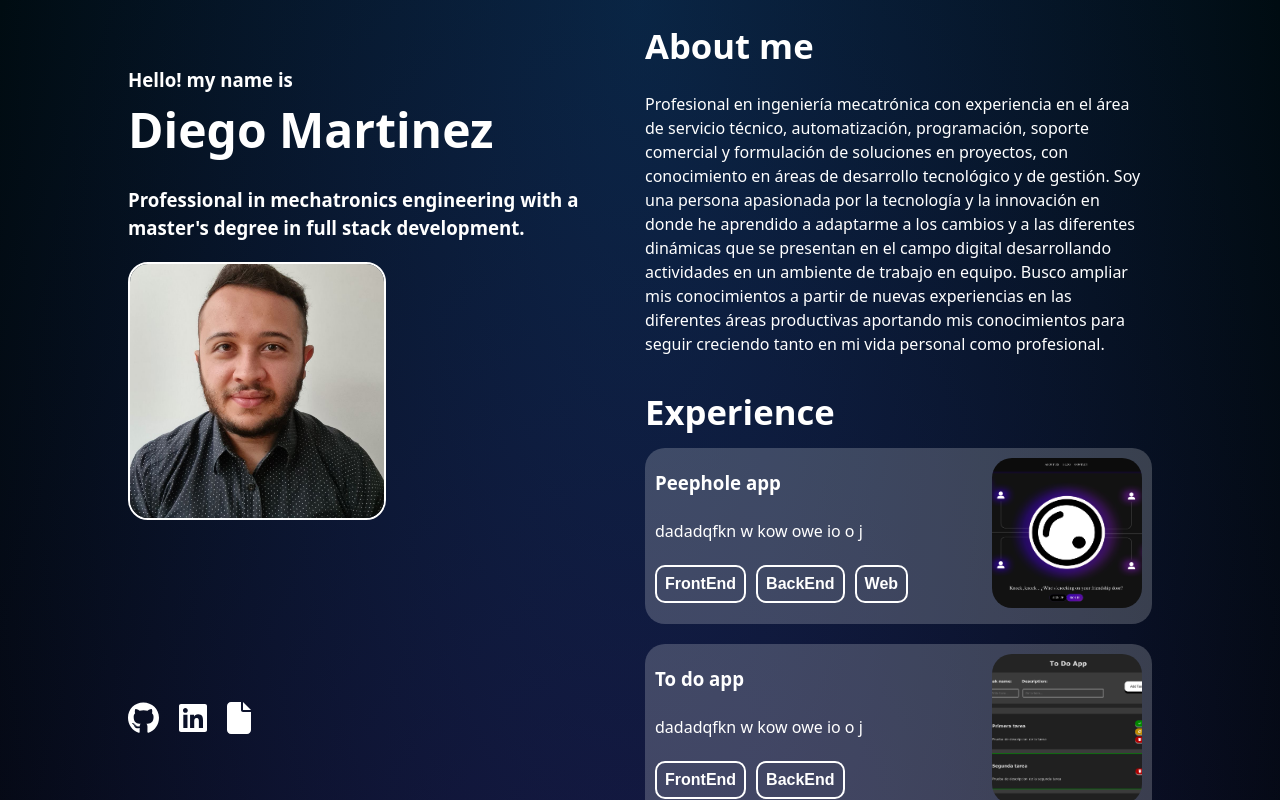
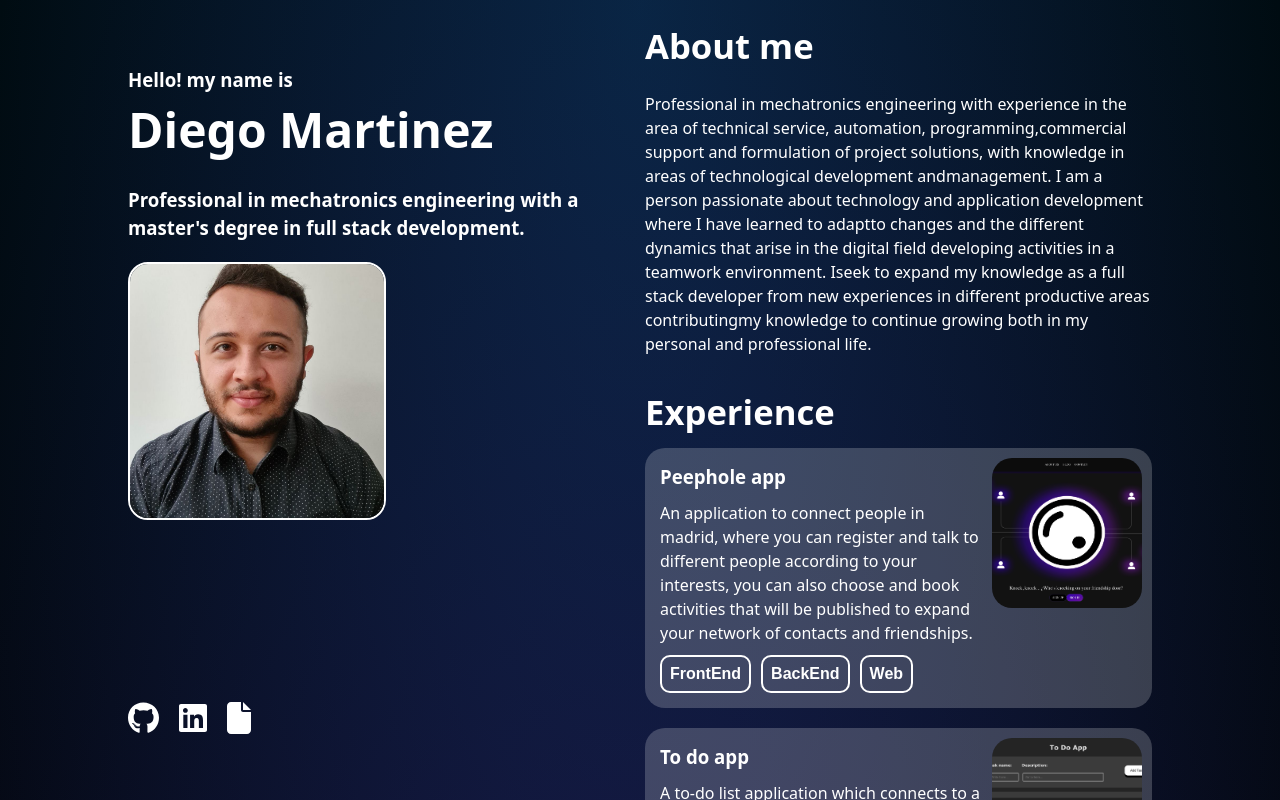
Before and after one commit to DiegoMartinezRey/Portfolio, a React (Vite) app: page / in a window 1280 px wide. Shown: the top 800 px of the page. Built offline with nearby package versions, Linux system fonts and the light colour scheme.

Commit message:
Change description of the projects and add some styles

```diff
--- a/src/components/ExperienceBox/ExperienceBox.css
+++ b/src/components/ExperienceBox/ExperienceBox.css
@@ -20,6 +20,8 @@ ul {
   display: flex;
   flex-direction: column;
   justify-content: space-around;
+  gap: 10px;
+  padding: 5px;
 }
 
 .imageProyect {
--- a/src/containers/AboutMe/AboutMe.jsx
+++ b/src/containers/AboutMe/AboutMe.jsx
@@ -7,16 +7,16 @@ const AboutMe = () => {
       <div className="flex_AboutMe">
         <h2>About me</h2>
         <p>
-          Profesional en ingeniería mecatrónica con experiencia en el área de
-          servicio técnico, automatización, programación, soporte comercial y
-          formulación de soluciones en proyectos, con conocimiento en áreas de
-          desarrollo tecnológico y de gestión. Soy una persona apasionada por la
-          tecnología y la innovación en donde he aprendido a adaptarme a los
-          cambios y a las diferentes dinámicas que se presentan en el campo
-          digital desarrollando actividades en un ambiente de trabajo en equipo.
-          Busco ampliar mis conocimientos a partir de nuevas experiencias en las
-          diferentes áreas productivas aportando mis conocimientos para seguir
-          creciendo tanto en mi vida personal como profesional.
+          Professional in mechatronics engineering with experience in the area
+          of technical service, automation, programming,commercial support and
+          formulation of project solutions, with knowledge in areas of
+          technological development andmanagement. I am a person passionate
+          about technology and application development where I have learned to
+          adaptto changes and the different dynamics that arise in the digital
+          field developing activities in a teamwork environment. Iseek to expand
+          my knowledge as a full stack developer from new experiences in
+          different productive areas contributingmy knowledge to continue
+          growing both in my personal and professional life.
         </p>
       </div>
     </>
--- a/src/data/experiences.json
+++ b/src/data/experiences.json
@@ -1,33 +1,33 @@
 [
   {
     "name": "Peephole app",
-    "description": "dadadqfkn w kow owe io o j",
+    "description": "An application to connect people in madrid, where you can register and talk to different people according to your interests, you can also choose and book activities that will be published to expand your network of contacts and friendships.",
     "tools": ["HTML", "CSS", "JS", "React"],
-    "github_FE": "https://github.com/DiegoMartinezRey/calculatorReact",
-    "github_BE": "https://github.com/DiegoMartinezRey/calculatorReact",
+    "github_FE": "https://github.com/DiegoMartinezRey/NFSD_APP_FRONTEND",
+    "github_BE": "https://github.com/DiegoMartinezRey/NFSD_APP_BACKEND",
     "web": "https://nfsd-app-frontend.onrender.com/",
     "image": "/images/project4.png"
   },
   {
     "name": "To do app",
-    "description": "dadadqfkn w kow owe io o j",
+    "description": "A to-do list application which connects to a database and can create, delete and complete the task it has set out to do.",
     "tools": ["HTML", "CSS", "JS", "React"],
-    "github_FE": "https://github.com/DiegoMartinezRey/calculatorReact",
-    "github_BE": "https://github.com/DiegoMartinezRey/calculatorReact",
+    "github_FE": "https://github.com/DiegoMartinezRey/ToDoApp_Frontend",
+    "github_BE": "https://github.com/DiegoMartinezRey/ToDoApp_Backend",
     "image": "/images/project3.png"
   },
   {
     "name": "React Calculator",
-    "description": "dadadqfkn w kow owe io o j",
+    "description": "Calculator with basic functions created with React",
     "tools": ["HTML", "CSS", "JS", "React"],
     "github_FE": "https://github.com/DiegoMartinezRey/calculatorReact",
     "image": "/images/project2.png"
   },
   {
     "name": "JavaScript Calculator",
-    "description": "dadadqfkn w kow owe io o j",
+    "description": "Calculator with basic functions created with html, css and javascript",
     "tools": ["HTML", "CSS", "JS"],
-    "github_FE": "https://github.com/DiegoMartinezRey/calculatorReact",
+    "github_FE": "https://github.com/DiegoMartinezRey/calculatorJS",
     "image": "/images/project1.png"
   }
 ]
```
